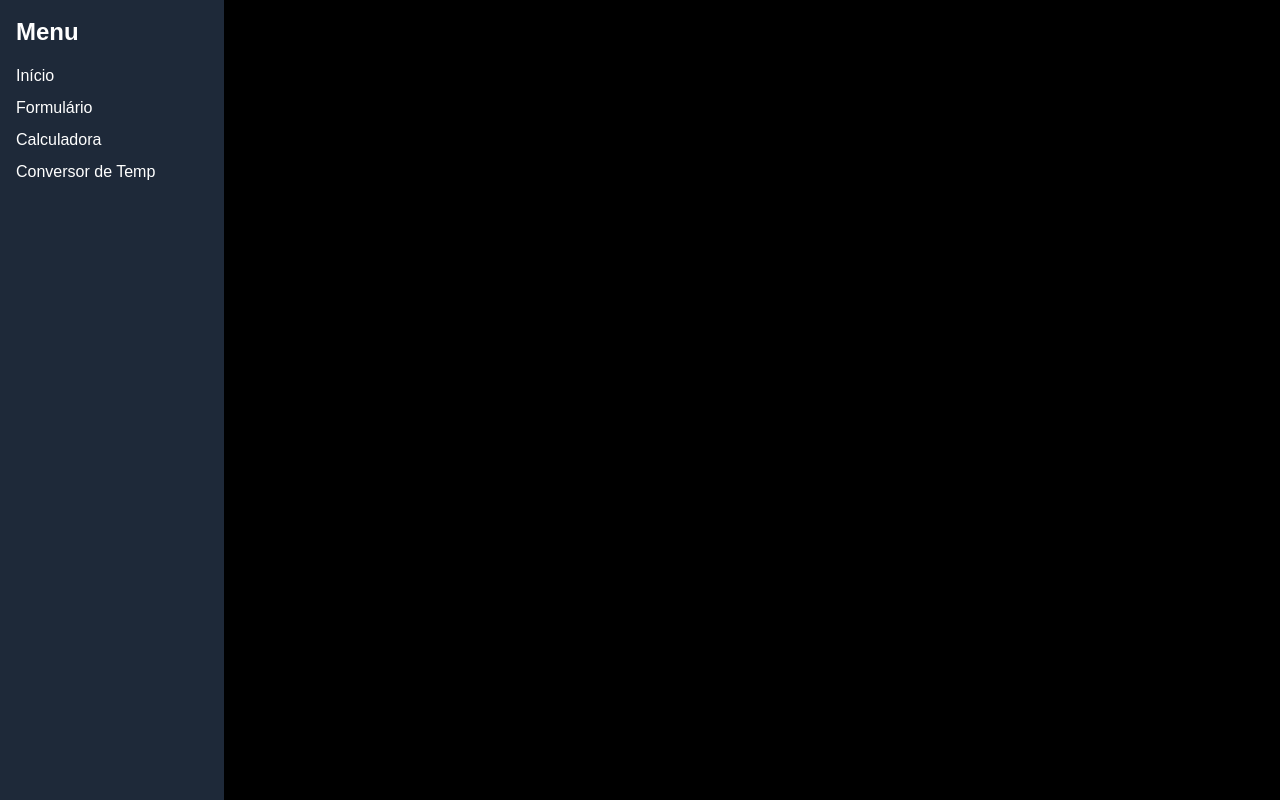
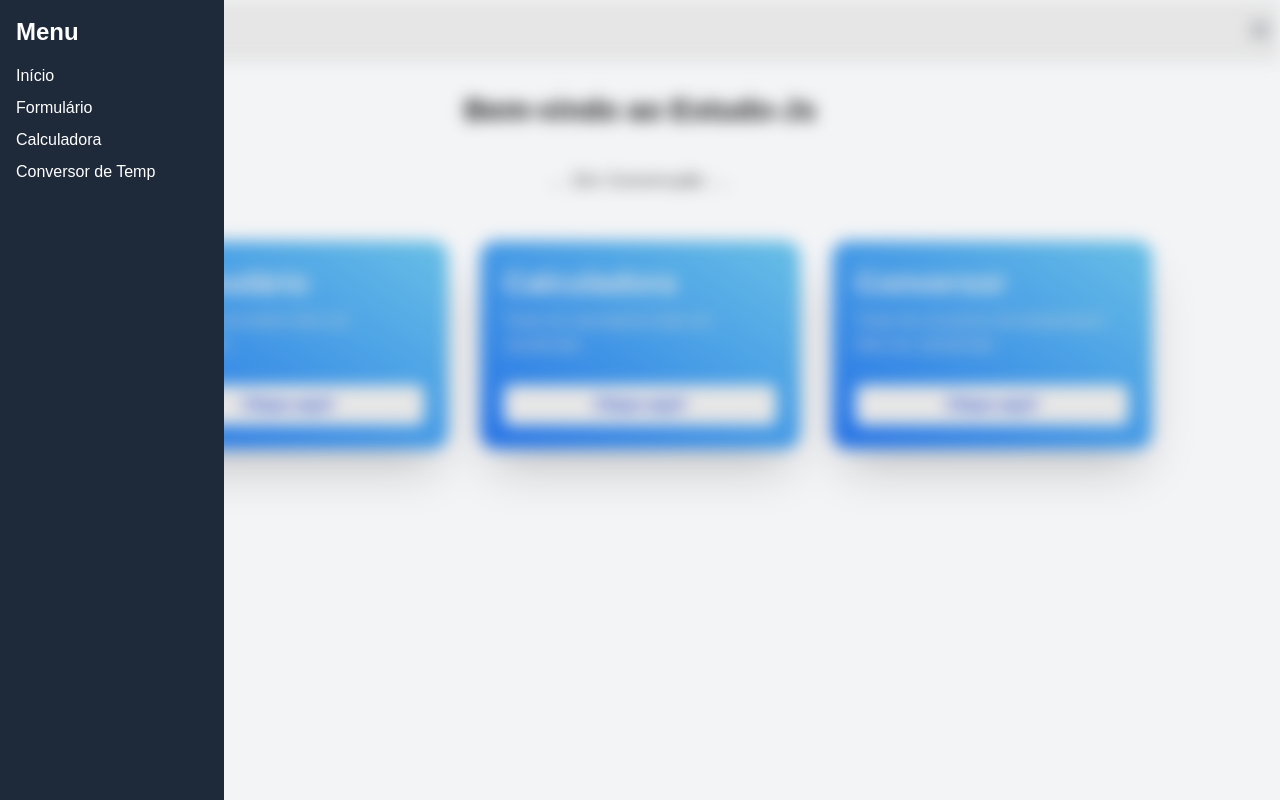
Before and after one commit to lorenzouvv/study, a Next.js app in the folder frontend/: page / in a window 1280 px wide. Both pictures are taken after a click on the button 1260 px from the left and 30 px from the top of the page. Built offline with nearby package versions, Linux system fonts and the light colour scheme.

Commit message:
sidebar com fundo transparent

```diff
--- a/frontend/src/app/page.tsx
+++ b/frontend/src/app/page.tsx
@@ -35,7 +35,7 @@
 
           {sidebarOpen && (
             <div
-              className="fixed inset-0 bg-black bg-opacity-30 z-40"
+              className="fixed inset-0 bg-transparent bg-opacity-30 z-40"
               onClick={() => setSidebarOpen(false)}
             />
           )}
```
